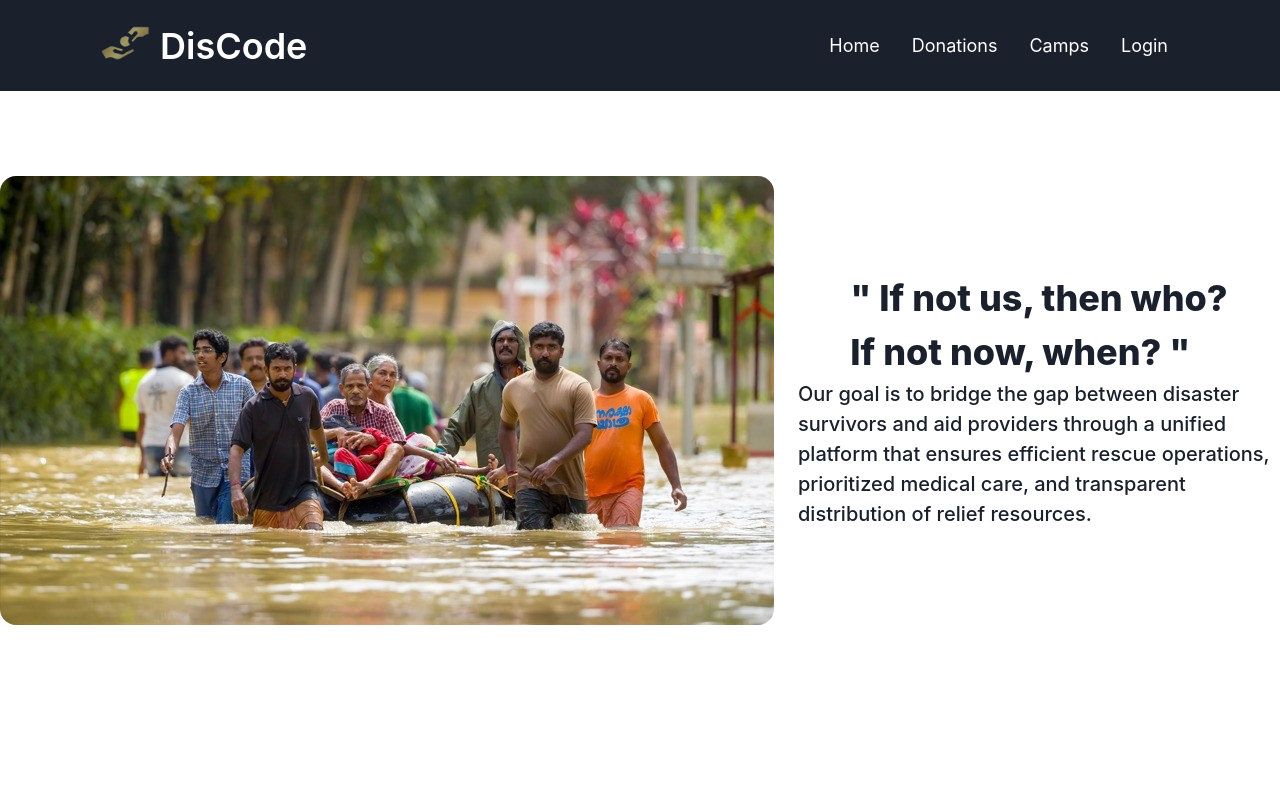
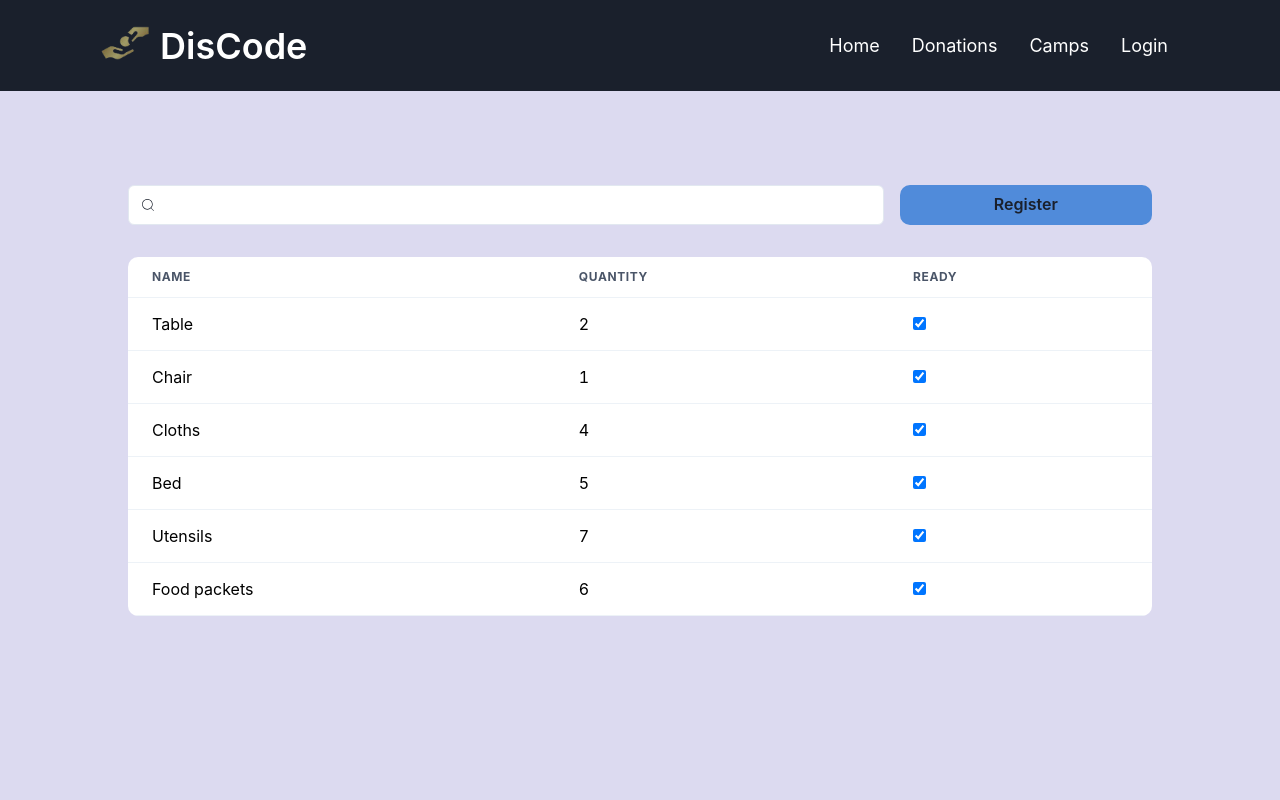
Before and after one commit to Abhay-77/DisCode, a React (Vite) app: page / in a window 1280 px wide. Shown: the top 800 px of the page. Built offline with nearby package versions, Linux system fonts and the light colour scheme; no server answers.

Commit message:
temp final

```diff
--- /dev/null
+++ b/src/ReliefInv.jsx
@@ -0,0 +1,190 @@
+import { ChakraProvider, flexbox } from "@chakra-ui/react";
+import {
+  TableContainer,
+  Table,
+  Tr,
+  Th,
+  Td,
+  Thead,
+  Tbody,
+  Input,
+  InputGroup,
+  InputLeftElement,
+} from "@chakra-ui/react";
+import Navbar from "./components/Navbar";
+import { CiSearch } from "react-icons/ci";
+import { useState } from "react";
+import {
+  useDisclosure,
+  Modal,
+  ModalOverlay,
+  ModalContent,
+  ModalHeader,
+  ModalFooter,
+  ModalBody,
+  ModalCloseButton,
+  Button,
+  Checkbox,
+} from "@chakra-ui/react";
+
+export default () => {
+  const data = [
+    {
+      name: "Table",
+      quantity: 2,
+      ready: true,
+    },
+    {
+      name: "Chair",
+      quantity: 1,
+      ready: true,
+    },
+    {
+      name: "Cloths",
+      quantity: 4,
+      ready: true,
+    },
+    {
+      name: "Bed",
+      quantity: 5,
+      ready: true,
+    },
+    {
+      name: "Utensils",
+      quantity: 7,
+      ready: true,
+    },
+    {
+      name: "Food packets",
+      quantity: 6,
+      ready: true,
+    },
+  ];
+  const [product, setProduct] = useState({})
+  const [newData, setNewData] = useState(data);
+  const [searchValue, setSearchValue] = useState("");
+  function handleChange(e) {
+    const value = e.target.value;
+    setSearchValue(value);
+    setNewData(
+      data.filter((e) => {
+        if (e.name.toLowerCase().includes(value.toLowerCase())) return true;
+        return false;
+      })
+    );
+  }
+  function hChange(e) {
+    setProduct({...product,[e.target.name]:e.target.value})
+  }
+  function addItem() {
+    setNewData([...newData,product])
+  }
+  return (
+    <>
+      <ChakraProvider>
+        <Navbar />
+        <section className="camppage">
+          <div className="searchadd">
+            <InputGroup width={"75%"}>
+              <InputLeftElement>
+                <CiSearch />
+              </InputLeftElement>
+              <Input
+                type="text"
+                bg={"white"}
+                width={"100%"}
+                pl={"2rem"}
+                onChange={(e) => handleChange(e)}
+                value={searchValue}
+              />
+            </InputGroup>
+            <BasicUsage hChange={hChange} addItem={addItem}/>
+          </div>
+          <InvTable data={newData} />
+        </section>
+      </ChakraProvider>
+    </>
+  );
+};
+function InvTable({ data }) {
+  return (
+    <>
+      <TableContainer
+        color={"black"}
+        bg={"white"}
+        borderRadius={"10px"}
+        width={"80%"}
+      >
+        <Table variant="simple">
+          <Thead>
+            <Tr>
+              <Th>Name</Th>
+              <Th>Quantity</Th>
+              <Th>Ready</Th>
+            </Tr>
+          </Thead>
+          <Tbody>
+            {data &&
+              data.map((e) => (
+                <Tr key={e.name}>
+                  <Td>{e.name}</Td>
+                  <Td>{e.quantity}</Td>
+                  <Td>
+                    <input type="checkbox" checked={e.ready} readOnly />
+                  </Td>
+                </Tr>
+              ))}
+          </Tbody>
+        </Table>
+      </TableContainer>
+    </>
+  );
+}
+function BasicUsage({hChange,addItem}) {
+  const { isOpen, onOpen, onClose } = useDisclosure();
+  return (
+    <>
+      <Button onClick={onOpen}>Register</Button>
+
+      <Modal isOpen={isOpen} onClose={onClose}>
+        <ModalOverlay />
+        <ModalContent>
+          <ModalHeader>Modal Title</ModalHeader>
+          <ModalCloseButton />
+          <ModalBody display={"flex"} flexDirection={"column"} gap={"10px"}>
+            Name{" "}
+            <Input
+              type="text"
+              name="name"
+              width={"15rem"}
+              placeholder="Name"
+              onChange={hChange}
+              required
+            />
+            Quantity
+            <Input
+              type="text"
+              name="quantity"
+              width={"15rem"}
+              placeholder="Quantity"
+              onChange={hChange}
+              required
+            />
+            <Checkbox name="ready" width={"2rem"} onChange={hChange}>
+              Ready
+            </Checkbox>
+          </ModalBody>
+
+          <ModalFooter>
+            <Button colorScheme="blue" mr={3} onClick={onClose}>
+              Close
+            </Button>
+            <Button variant="ghost" onClick={addItem}>
+              Submit
+            </Button>
+          </ModalFooter>
+        </ModalContent>
+      </Modal>
+    </>
+  );
+}
--- a/src/components/CampsTable.jsx
+++ b/src/components/CampsTable.jsx
@@ -63,7 +63,7 @@ export default () => {
               <Tr>
                 <Th>Camp name</Th>
                 <Th>Beds</Th>
-                <Th>CloThs</Th>
+                <Th>Cloths</Th>
                 <Th>Food</Th>
                 <Th>Water(liTres)</Th>
               </Tr>
--- a/src/index.css
+++ b/src/index.css
@@ -74,4 +74,22 @@ body {
   align-items: center;
   justify-content: center;
   background-color: rgb(220, 218, 240);
+  flex-direction: column;
+  gap: 2rem;
 }
+.camppage .searchadd {
+  display: flex;
+  gap: 1rem;
+  width: 80%;
+  /* background: #000; */
+}
+.searchadd button {
+  width: 25%;
+  background-color: rgb(80, 139, 218);
+  border-radius: 10px;
+  height: 2.5rem;
+}
+.addrecorddiv {
+  width:100% ;
+  background: #000;
+}
--- a/src/main.jsx
+++ b/src/main.jsx
@@ -9,11 +9,13 @@ import { ChakraProvider } from "@chakra-ui/react";
 import Donate from "./components/Donate.jsx";
 import TransactionHistory from "./components/TransactionHistory.jsx";
 import TrustFunds from "./components/TrustFunds.jsx";
+import ReliefInv from "./ReliefInv.jsx";
 
 createRoot(document.getElementById("root")).render(
   <BrowserRouter>
       <Routes>
-        <Route path="/" element={<App />} />
+        {/* <Route path="/" element={<App />} /> */}
+        <Route path="/" element={<ReliefInv />} />
         <Route path="/camps" element={<Camps />} />
         <Route path="/login" element={<Login />} />
         <Route path="/signin" element={<Login />} />
```
